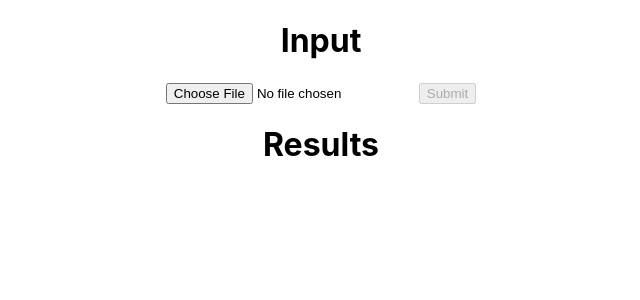
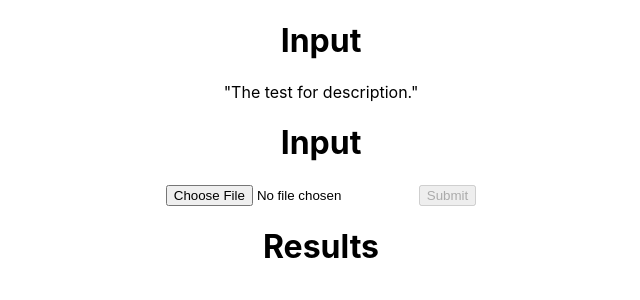
Before and after one commit to qiancheng99/EECS605-Module7, a React (Create React App) app: page / in a window 1280 px wide. Shown: the top 300 px of the page, without its empty margins (319-959 px from the left). Built offline with nearby package versions, Linux system fonts and the light colour scheme.

Commit message:
Update App.js

```diff
--- a/src/App.js
+++ b/src/App.js
@@ -98,10 +98,14 @@ function App() {
 
   return (
     <div className="App">
+      <div className="Description">
+        <h1>Input</h1>
+        <p>"The test for description."</p>
+      </div>
       <div className="Input">
         <h1>Input</h1>
         <form onSubmit={handleSubmit}>
-          <input type="file" accept=".png" onChange={handleChange} />
+          <input type="file" accept="image/*" onChange={handleChange} />
           <button type="submit" disabled={buttonDisable}>{buttonText}</button>
         </form>
       </div>
```
